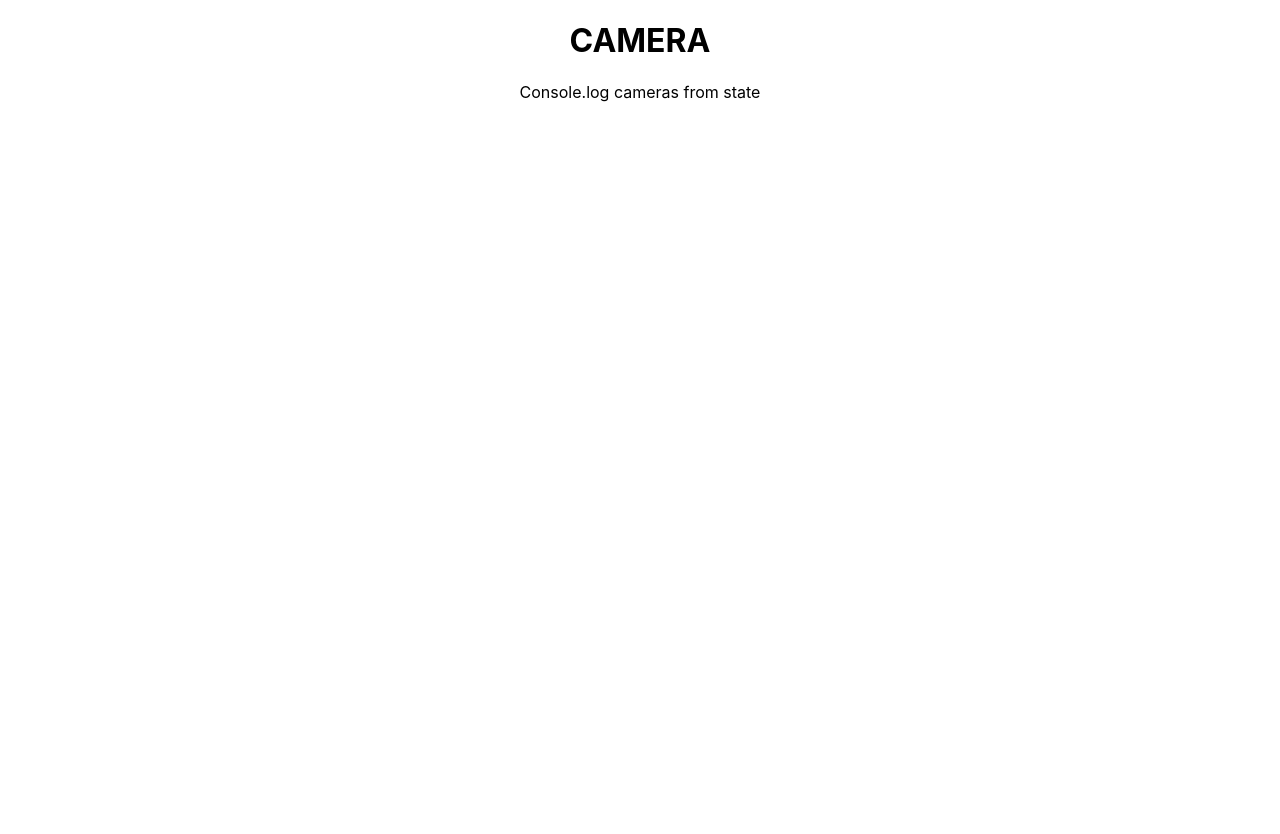
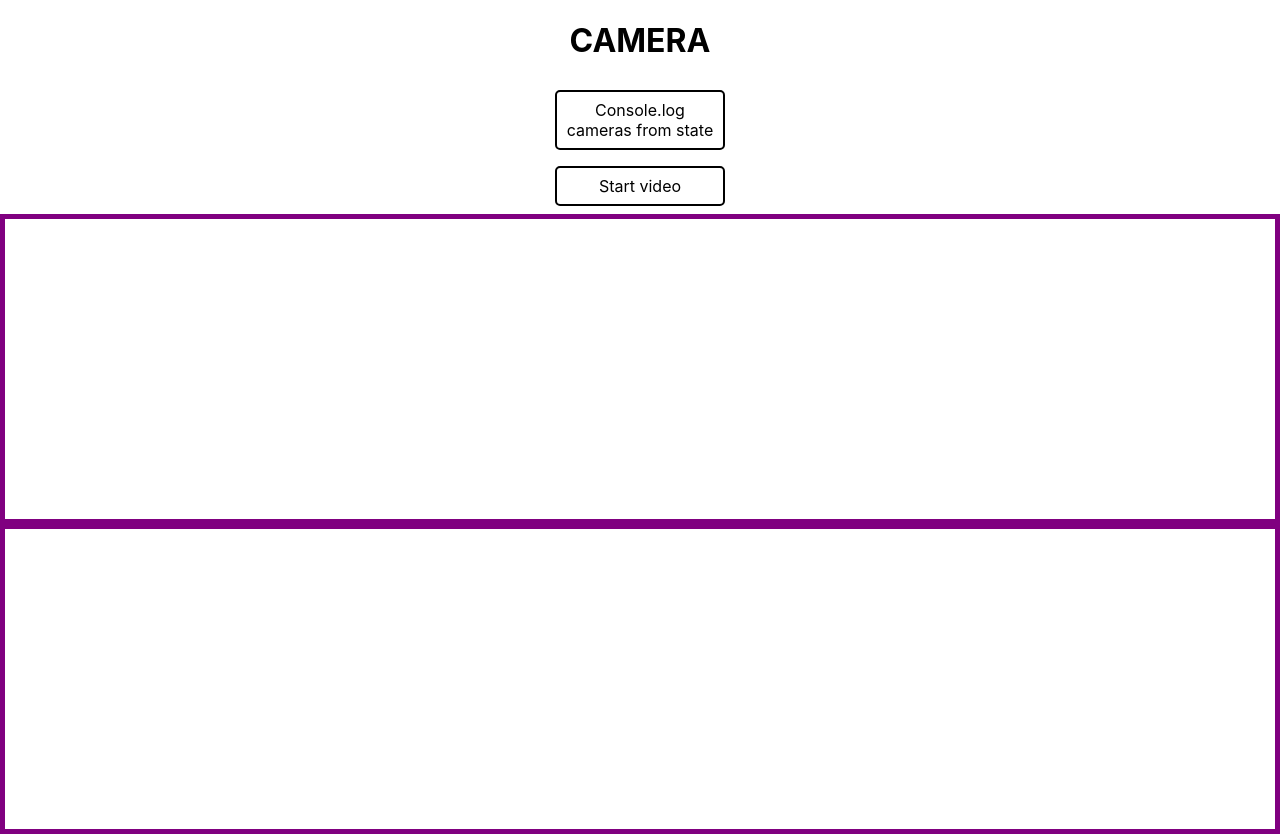
Before and after one commit to bea94k/pwa-demo, a React (Create React App) app: page / in a window 1280 px wide. Before the commit the page ends 800 px from the top, so only its background shows below. Built offline with nearby package versions, Linux system fonts and the light colour scheme.

Commit message:
Get live video stream and snap a photo from it

```diff
--- a/src/App.css
+++ b/src/App.css
@@ -36,3 +36,34 @@
     transform: rotate(360deg);
   }
 }
+
+
+/* CUSTOM, ADDED STYLING */
+
+.btn {
+  width: 150px;
+  color: black;
+  display: inline-block;
+  padding: 0.5rem;
+  margin: 0.5rem;
+  border: 2px black solid;
+  border-radius: 5px;
+}
+
+.btn:hover {
+  background: rgb(172, 172, 172);
+}
+
+.hidden {
+  display: none;
+}
+
+.video-frame {
+  border: solid 5px purple;
+  /* min-width: 300px; */
+  min-height: 300px;
+}
+
+#camera-view, #snap {
+  max-width: 80vw;
+}
--- a/src/Components/Camera.js
+++ b/src/Components/Camera.js
@@ -6,6 +6,14 @@ const Camera = () => {
     useEffect(() => {
         saveCamerasList();
     }, []);
+
+    const showEl = (el) => {
+        el.classList.remove('hidden');
+    };
+
+    const hideEl = (el) => {
+        el.classList.add('hidden');
+    };
 
     async function getConnectedDevices(type) {
         const devices = await navigator.mediaDevices.enumerateDevices();
@@ -20,16 +28,93 @@ const Camera = () => {
         setCamerasList(newCamerasList);
     }
 
-    const printCameras = () => {
-        console.log('Cameras from state: ', camerasList);
-        return;
+    const playVideoFromCamera = async () => {
+        if (camerasList.length > 0) {
+            // use the first available video camera with a resolution of 1280x720 pixels
+            const constraints = {
+                'video': {
+                    'deviceId': camerasList[0].deviceId,
+                    'width': {'min': 1280},
+                    'height': {'min': 720}
+                    }
+                }
+
+            try {
+                const stream = await navigator.mediaDevices.getUserMedia(constraints);
+                if (stream) {
+                console.log('stream: ', stream);
+
+                const videoTracks = stream.getVideoTracks();
+                const track = videoTracks[0];
+                console.log('track: ', track);
+                const imageCapture = new ImageCapture(track);
+
+                const videoEl = document.querySelector('video#camera-view');
+                const startVideoBtn = document.querySelector('#start-video');
+                const stopVideoBtn = document.querySelector('#stop-video');
+                const takePhotoBtn = document.querySelector('#take-photo');
+                const snappedImg = document.querySelector('img#snap');
+
+                const stopVideo = () => {
+                    track.stop();
+                    hideEl(stopVideoBtn);
+                    hideEl(takePhotoBtn);
+                    hideEl(videoEl);
+                    showEl(startVideoBtn);
+                }
+
+                const takePhoto = async () => {
+                    imageCapture.takePhoto().then(function(blob) {
+                        console.log('Took photo:', blob);
+                        showEl(snappedImg);
+                        const photoUrl = URL.createObjectURL(blob);
+                        snappedImg.src = photoUrl;
+                    }).catch(function(error) {
+                    console.log('takePhoto() error: ', error);
+                    });
+                }
+
+                showEl(videoEl);
+                videoEl.srcObject = stream;
+                hideEl(startVideoBtn);
+                showEl(stopVideoBtn);
+                // TO DO: not the best solution to add a listener every time the video is started - many same listenersa at the same time?
+                stopVideoBtn.addEventListener('click', () => {stopVideo()});
+                showEl(takePhotoBtn);
+                takePhotoBtn.addEventListener('click', () => {takePhoto()});
+
+
+                } else {
+                    console.log('no stream.')
+                }
+            } catch (err) {
+                console.log('Camera access denied.');
+                //console.log(err);
+                return;
+            }
+        } else {
+            console.log('no cameras available.')
+        }
     }
 
 
     return (
         <div>
             <h1>CAMERA</h1>
-            <p className="btn" onClick={() => printCameras()}>Console.log cameras from state</p>
+            <div>
+            <p className="btn" onClick={() => {console.log('Cameras from state: ', camerasList)}}>Console.log cameras from state</p>
+            </div>
+            <div>
+            <p className="btn" id="start-video" onClick={() => playVideoFromCamera()}>Start video</p>
+            <p className="btn hidden" id="stop-video">Stop video</p>
+            <p className="btn hidden" id="take-photo">Take photo</p>
+            </div>
+            <div className="video-frame">
+                <video id="camera-view" className="hidden" autoPlay playsInline controls={false} />
+            </div>
+            <div className="video-frame">
+            <img id="snap" className="hidden" alt="Pic captured from video stream" />
+            </div>
         </div>
     );
 }
```
